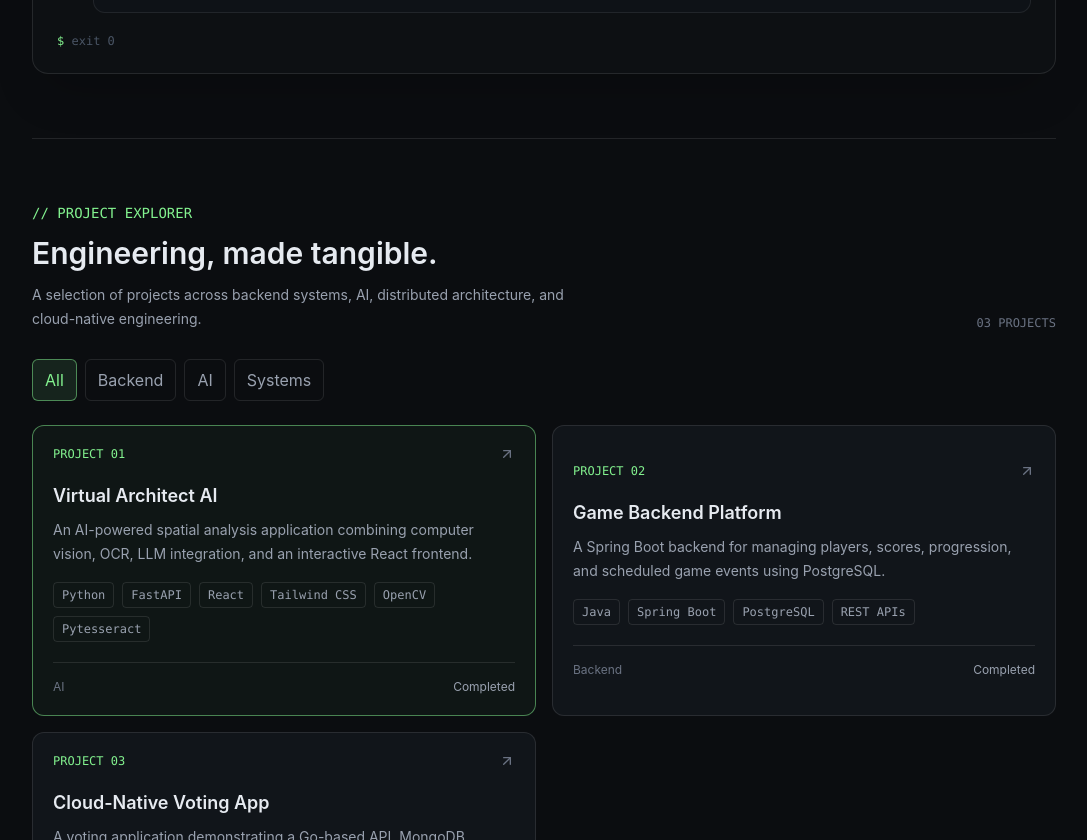
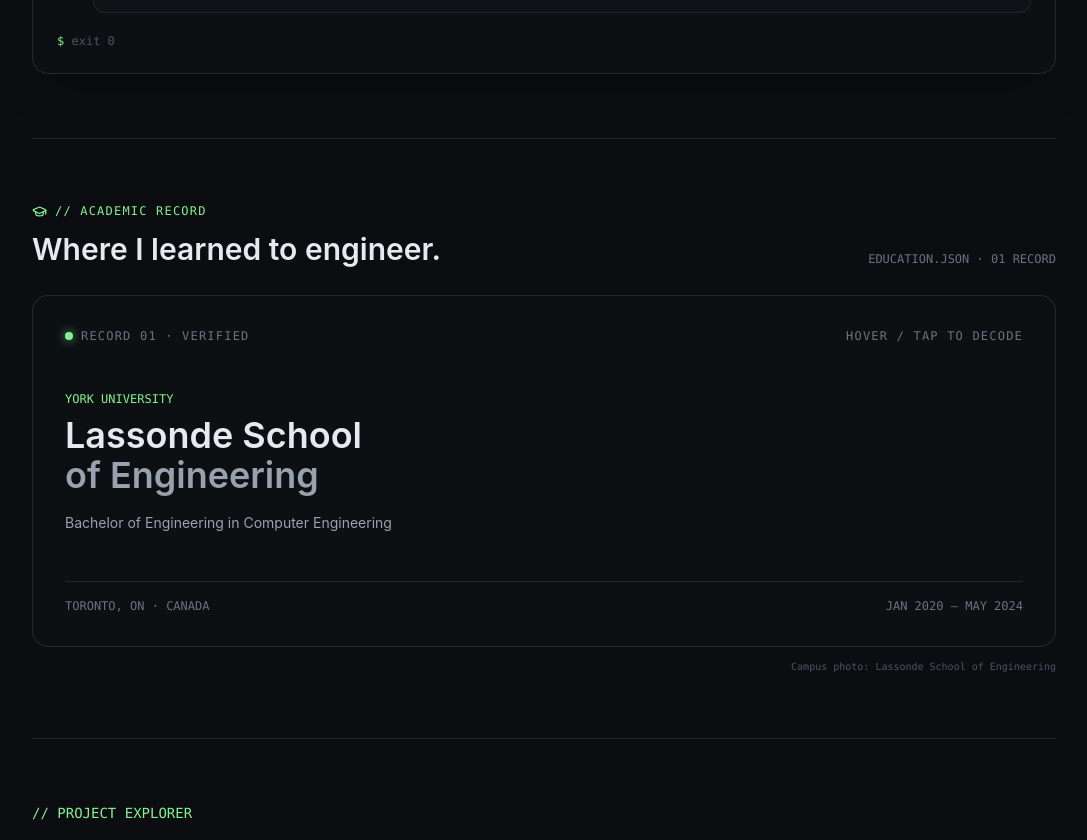
Before and after one commit to rajatrajat0210/rajat-os, a React (Vite) app: page / in a window 1280 px wide. Shown: the part 1960-2800 px from the top of the page, without its empty margins (96-1183 px from the left). Built offline with nearby package versions, Linux system fonts and the light colour scheme.

Commit message:
Education section

```diff
--- a/src/App.tsx
+++ b/src/App.tsx
@@ -4,6 +4,7 @@
 import TerminalWindow from './sections/TerminalWindow'
 import SkillsDashboard from './sections/SkillsDashboard'
 import CareerTimeline from './sections/CareerTimeline'
+import Education from './sections/Education'
 
 export default function App() {
   return (
@@ -26,6 +27,9 @@
           </a>
           <a href="#experience" className="transition hover:text-[#83f28f]">
             Experience
+          </a>
+          <a href="#education" className="transition hover:text-[#83f28f]">
+            Education
           </a>
           <a href="#about" className="transition hover:text-[#83f28f]">
             About
@@ -78,6 +82,8 @@
       <SkillsDashboard />
 
       <CareerTimeline />
+
+      <Education />
 
       {/* Interactive Projects */}
       <Projects />
--- /dev/null
+++ b/src/sections/Education.tsx
@@ -0,0 +1,112 @@
+import { useState } from 'react'
+import { ArrowUpRight, GraduationCap } from 'lucide-react'
+
+export default function Education() {
+  const [revealed, setRevealed] = useState(false)
+
+  return (
+    <section
+      id="education"
+      className="mx-auto max-w-5xl scroll-mt-8 border-t border-white/10 py-12 sm:py-16"
+    >
+      <div className="mb-7 flex flex-wrap items-end justify-between gap-4">
+        <div>
+          <p className="flex items-center gap-2 font-mono text-xs tracking-widest text-[#83f28f]">
+            <GraduationCap size={15} />
+            // ACADEMIC RECORD
+          </p>
+          <h2 className="mt-3 text-2xl font-semibold sm:text-3xl">
+            Where I learned to engineer.
+          </h2>
+        </div>
+        <span className="font-mono text-xs text-gray-500">EDUCATION.JSON · 01 RECORD</span>
+      </div>
+
+      <button
+        type="button"
+        aria-expanded={revealed}
+        aria-label={`${revealed ? 'Hide' : 'Reveal'} education details for York University`}
+        onClick={() => setRevealed((open) => !open)}
+        className={`group relative block min-h-[330px] w-full overflow-hidden rounded-2xl border bg-[#0d1013] text-left transition duration-300 focus-visible:outline focus-visible:outline-2 focus-visible:outline-offset-4 focus-visible:outline-[#83f28f] sm:min-h-[350px] ${revealed ? 'border-[#83f28f]/45' : 'border-white/10 hover:border-[#83f28f]/35'}`}
+      >
+        <div
+          className={`absolute inset-0 transition-opacity duration-500 ${revealed ? 'opacity-100' : 'opacity-0 group-hover:opacity-100 group-focus-visible:opacity-100'}`}
+          aria-hidden="true"
+        >
+          <img
+            src="/images/education/bergeron-centre.jpg"
+            alt=""
+            className="absolute inset-0 h-full w-full object-cover object-center transition duration-700 group-hover:scale-[1.03]"
+          />
+          <div className="absolute inset-0 bg-gradient-to-r from-[#080b0e]/95 via-[#080b0e]/85 to-[#080b0e]/25" />
+          <div className="absolute inset-0 bg-[linear-gradient(transparent_50%,rgba(131,242,143,0.035)_50%)] bg-[length:100%_5px] mix-blend-screen" />
+        </div>
+
+        <div
+          className={`relative z-10 flex min-h-[330px] flex-col justify-between p-5 transition-opacity duration-300 sm:min-h-[350px] sm:p-8 ${revealed ? 'opacity-0' : 'opacity-100 group-hover:opacity-0 group-focus-visible:opacity-0'}`}
+        >
+          <div className="flex items-center justify-between gap-4 font-mono text-[10px] tracking-widest text-gray-500 sm:text-xs">
+            <span className="flex items-center gap-2">
+              <span className="h-2 w-2 rounded-full bg-[#83f28f] shadow-[0_0_10px_rgba(131,242,143,0.7)]" />
+              RECORD 01 · VERIFIED
+            </span>
+            <span>HOVER / TAP TO DECODE</span>
+          </div>
+
+          <div>
+            <p className="font-mono text-xs text-[#83f28f]">YORK UNIVERSITY</p>
+            <h3 className="mt-2 text-2xl font-semibold sm:text-4xl">
+              Lassonde School
+              <br />
+              <span className="text-gray-400">of Engineering</span>
+            </h3>
+            <p className="mt-4 max-w-2xl text-sm leading-6 text-gray-400">
+              Bachelor of Engineering in Computer Engineering
+            </p>
+          </div>
+
+          <div className="flex flex-wrap items-center justify-between gap-3 border-t border-white/10 pt-4 font-mono text-[10px] text-gray-500 sm:text-xs">
+            <span>TORONTO, ON · CANADA</span>
+            <span>JAN 2020 — MAY 2024</span>
+          </div>
+        </div>
+
+        <div
+          className={`absolute inset-0 z-20 flex items-end transition-opacity duration-500 ${revealed ? 'opacity-100' : 'pointer-events-none opacity-0 group-hover:pointer-events-auto group-hover:opacity-100 group-focus-visible:pointer-events-auto group-focus-visible:opacity-100'}`}
+          aria-hidden={!revealed}
+        >
+          <div className="w-full p-5 sm:p-8">
+            <p className="font-mono text-[10px] tracking-[0.2em] text-[#83f28f] sm:text-xs">
+              $ cat ./education/record.json
+            </p>
+            <h3 className="mt-3 max-w-2xl text-2xl font-semibold text-white sm:text-4xl">
+              Computer Engineering
+            </h3>
+            <p className="mt-2 text-sm text-gray-200 sm:text-base">
+              Bachelor of Engineering · Specialized Honours
+            </p>
+            <div className="mt-5 flex flex-wrap gap-2 font-mono text-[10px] text-[#d6dce4] sm:text-xs">
+              <span className="rounded border border-white/20 bg-black/30 px-3 py-2">YORK UNIVERSITY</span>
+              <span className="rounded border border-white/20 bg-black/30 px-3 py-2">LASSONDE SCHOOL OF ENGINEERING</span>
+              <span className="rounded border border-white/20 bg-black/30 px-3 py-2">2020 — 2024</span>
+            </div>
+            <p className="mt-5 inline-flex items-center gap-2 font-mono text-[10px] text-[#83f28f] sm:text-xs">
+              BERGERON CENTRE · KEELE CAMPUS <ArrowUpRight size={13} />
+            </p>
+          </div>
+        </div>
+      </button>
+
+      <p className="mt-3 text-right font-mono text-[10px] text-gray-600">
+        Campus photo: <a
+          href="https://lassonde.yorku.ca/official-opening-bergeron-centre-engineering-excellence"
+          target="_blank"
+          rel="noreferrer"
+          className="transition hover:text-[#83f28f]"
+        >
+          Lassonde School of Engineering
+        </a>
+      </p>
+    </section>
+  )
+}
--- a/src/sections/TerminalWindow.tsx
+++ b/src/sections/TerminalWindow.tsx
@@ -35,6 +35,7 @@
   'projects',
   'skills',
   'experience',
+  'education',
   'contact',
   'resume',
   '/resume',
@@ -50,6 +51,7 @@
       'projects    → Jump to selected projects',
       'skills      → Browse the engineering toolkit',
       'experience  → Open the career timeline',
+      'education   → Reveal the academic record',
       'contact     → Show email and LinkedIn links',
       '/resume     → View or download the resume',
       'clear       → Clear the terminal screen',
@@ -79,6 +81,10 @@
   experience: {
     section: 'experience',
     lines: ['CAREER LOG', 'Opening the career timeline ...'],
+  },
+  education: {
+    section: 'education',
+    lines: ['ACADEMIC RECORD', 'Opening York University education details ...'],
   },
   contact: {
     section: 'about',
```
Also changed, not shown: public/images/education/bergeron-centre.jpg (added).
